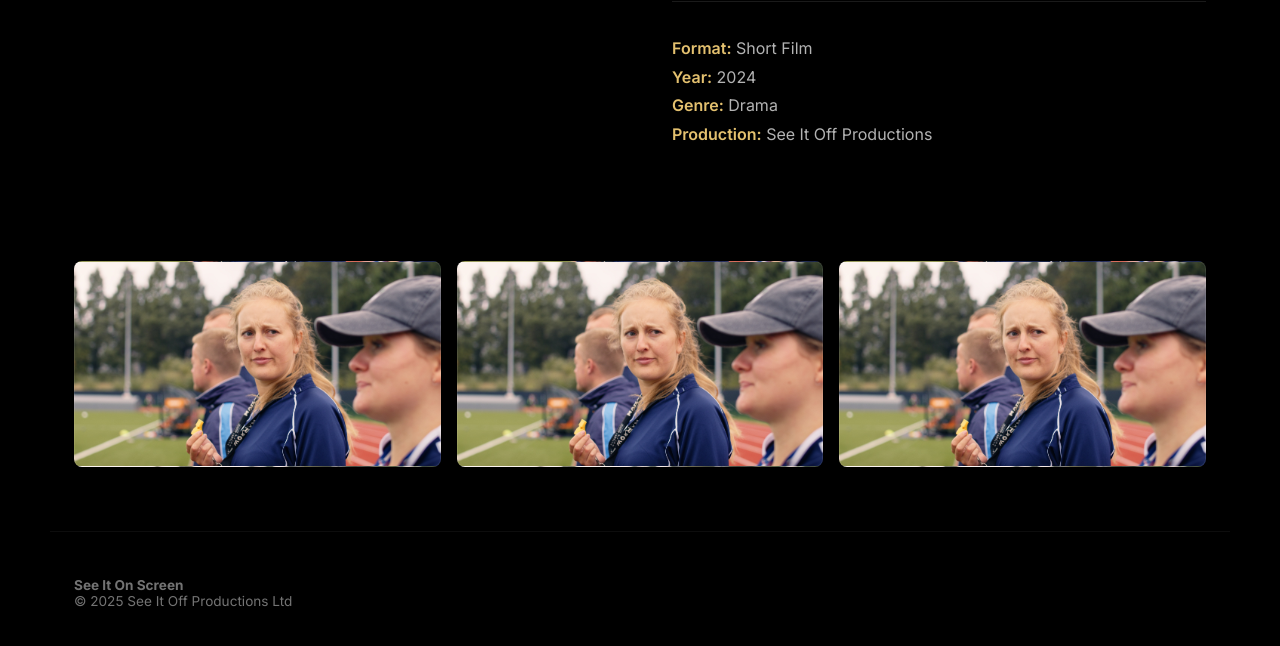
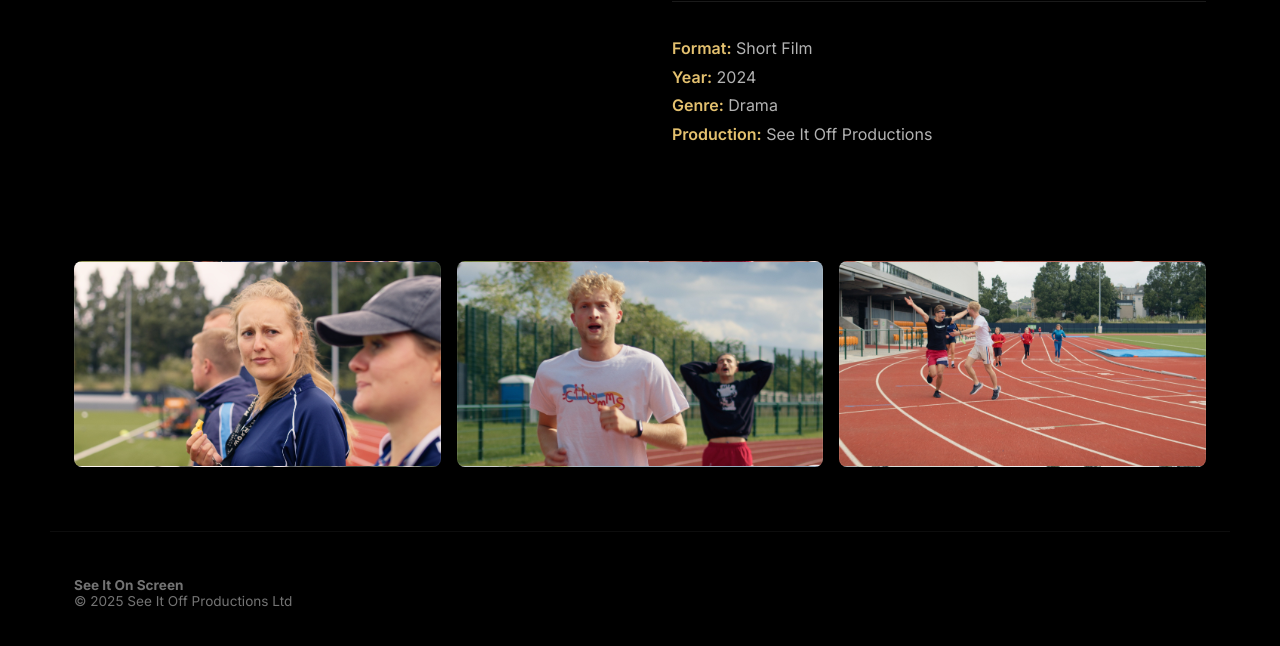
Before and after one commit to PetClan/see-it-on-screen, a plain HTML site: page templates/26-2.html in a window 1280 px wide. Shown: the part 1057-1703 px from the top of the page. Drawn offline with Linux system fonts and the light colour scheme.

Commit message:
26point2

```diff
--- a/templates/26-2.html
+++ b/templates/26-2.html
@@ -434,9 +434,9 @@
             <div class="gallery-grid">
                 <div class="gallery-item" style="background-image: url('../images/26number1.jpeg');" role="img"
                     aria-label="26.2 film still 1"></div>
-                <div class="gallery-item" style="background-image: url('../images/26number1.jpeg');" role="img"
+                <div class="gallery-item" style="background-image: url('../images/26number2.jpeg');" role="img"
                     aria-label="26.2 film still 2"></div>
-                <div class="gallery-item" style="background-image: url('../images/26number1.jpeg');" role="img"
+                <div class="gallery-item" style="background-image: url('../images/26number3.jpeg');" role="img"
                     aria-label="26.2 film still 3"></div>
             </div>
         </section>
```
Also changed, not shown: images/26number2.jpeg (added), images/26number3.jpeg (added), images/26number4.jpeg (added).
